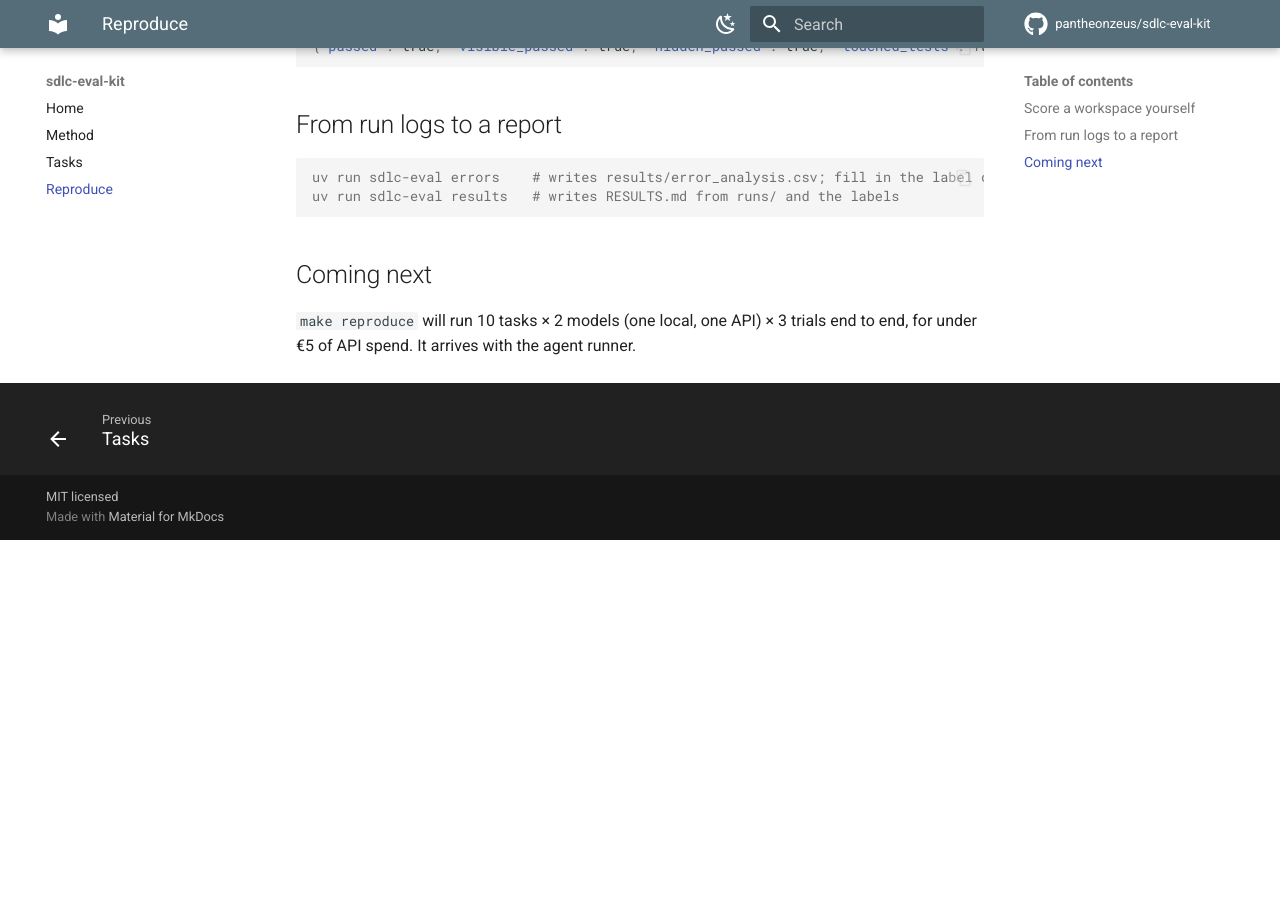
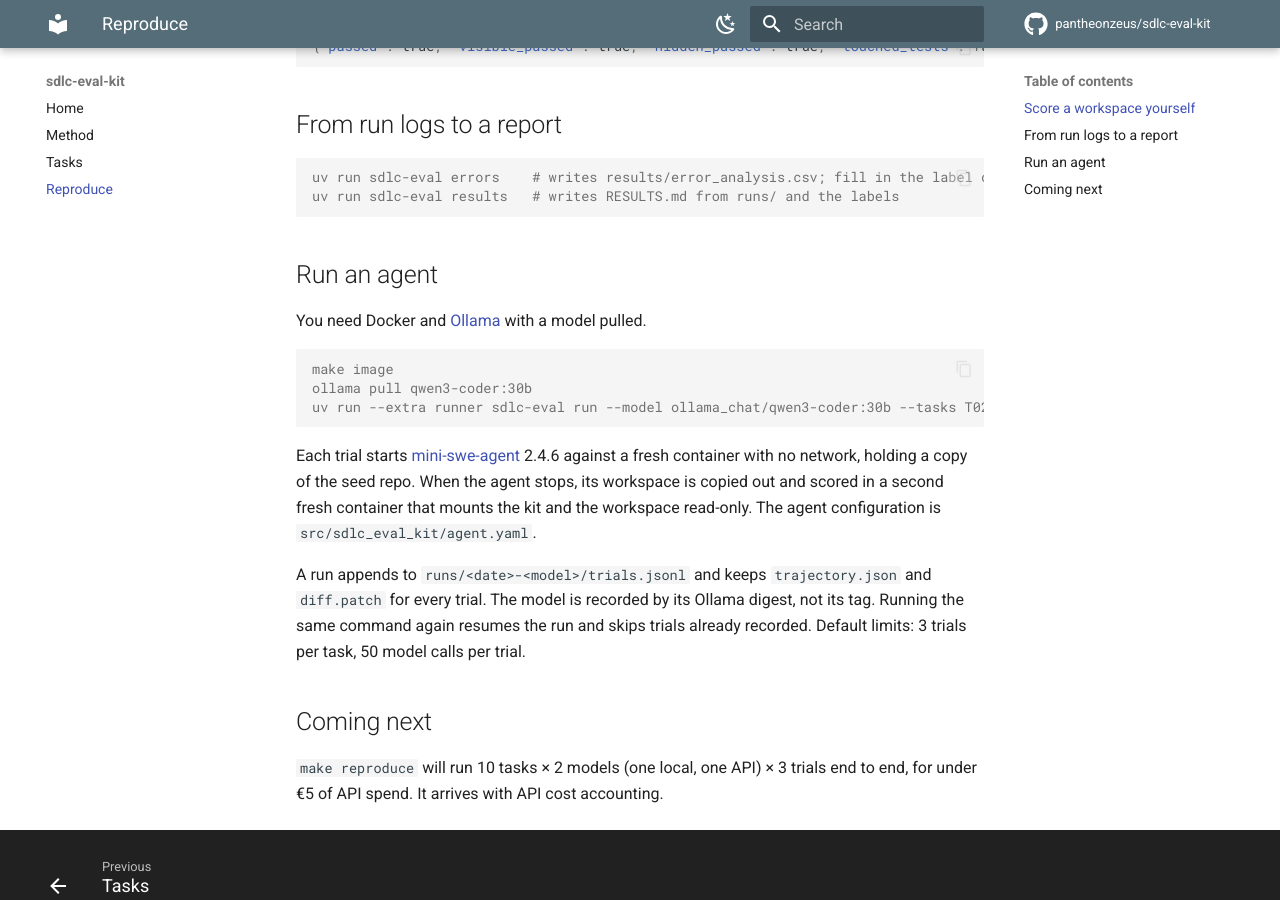
Before and after one commit to pantheonzeus/sdlc-eval-kit, an MkDocs documentation site: the page built from docs/content/reproduce.md, in a window 1280 px wide and 900 px high, scrolled down 616 px. Built offline with MkDocs 1.6.1 and Material for MkDocs 9.7.7, drawn with Linux system fonts in a browser that asks for light colours; plug-ins that fetch from the network failed and are left out; comment, search, counter and statistics services are not loaded; before the commit the page ends 1156 px from its top, so only the background shows below that.

Commit message:
Docs: how to run an agent, and the runner's status
README and the documentation site describe the runner, the sandbox
image and the run layout, and keep the results table empty until a
full run is published.

````diff
--- a/docs/content/reproduce.md
+++ b/docs/content/reproduce.md
@@ -36,6 +36,20 @@ uv run sdlc-eval errors    # writes results/error_analysis.csv; fill in the labe
 uv run sdlc-eval results   # writes RESULTS.md from runs/ and the labels
 ```
 
+## Run an agent
+
+You need Docker and [Ollama](https://ollama.com) with a model pulled.
+
+```console
+make image
+ollama pull qwen3-coder:30b
+uv run --extra runner sdlc-eval run --model ollama_chat/qwen3-coder:30b --tasks T02-units-fahrenheit-kelvin -k 1
+```
+
+Each trial starts [mini-swe-agent](https://github.com/SWE-agent/mini-swe-agent) 2.4.6 against a fresh container with no network, holding a copy of the seed repo. When the agent stops, its workspace is copied out and scored in a second fresh container that mounts the kit and the workspace read-only. The agent configuration is `src/sdlc_eval_kit/agent.yaml`.
+
+A run appends to `runs/<date>-<model>/trials.jsonl` and keeps `trajectory.json` and `diff.patch` for every trial. The model is recorded by its Ollama digest, not its tag. Running the same command again resumes the run and skips trials already recorded. Default limits: 3 trials per task, 50 model calls per trial.
+
 ## Coming next
 
-`make reproduce` will run 10 tasks × 2 models (one local, one API) × 3 trials end to end, for under €5 of API spend. It arrives with the agent runner.
+`make reproduce` will run 10 tasks × 2 models (one local, one API) × 3 trials end to end, for under €5 of API spend. It arrives with API cost accounting.
````
Also changed, not shown: docs/content/index.md (+1 -1 lines), README.md.
